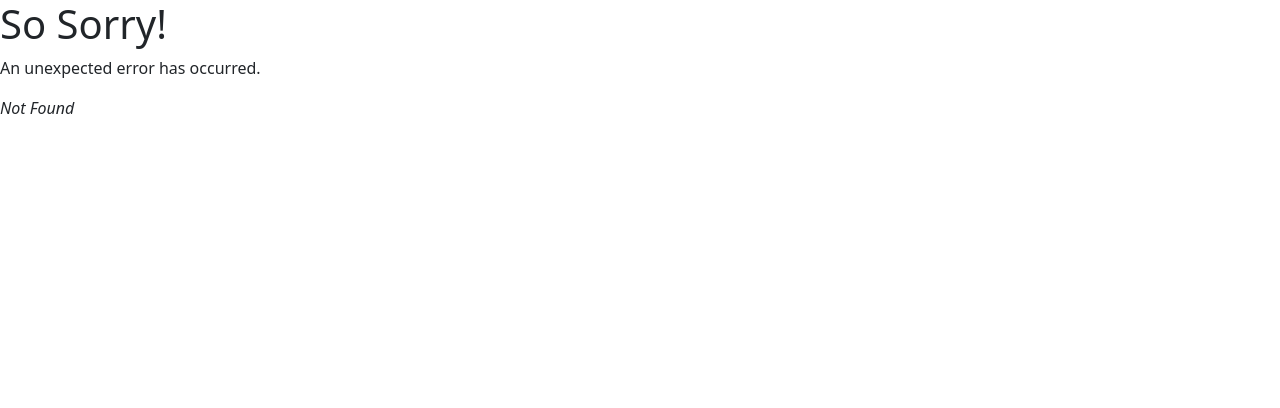
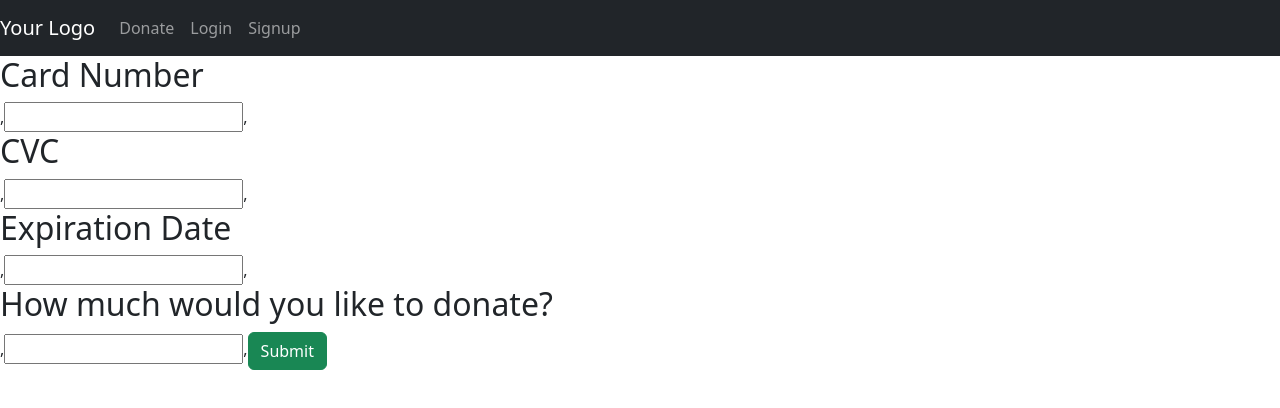
Before and after one commit to ljpeach/Big-City-Jobs, a React (Vite) app in the folder client/: page /donate in a window 1280 px wide. Before the commit this address had no page. Shown: the top 408 px of the page. Built offline with nearby package versions, Linux system fonts and the light colour scheme.

Commit message:
Added new paths to main.jsx, added links to pages in header, added donation page with donation header

```diff
--- a/client/src/components/Header.jsx
+++ b/client/src/components/Header.jsx
@@ -1,28 +1,27 @@
 import React from 'react';
+import { Link } from 'react-router-dom';
 
 const Header = () => {
   return (
     <header className="navbar navbar-expand-lg navbar-dark bg-dark">
-      <a className="navbar-brand" href="#">
+      <Link className="navbar-brand" to="/">
         Your Logo
-      </a>
+      </Link>
 
       <div className="collapse navbar-collapse" id="navbarNav">
         <ul className="navbar-nav ml-auto">
           <li className="nav-item">
-            <a className="nav-link" href="#">
-              Donate
-            </a>
+            <Link className='nav-link' to='donate'>Donate</Link>
           </li>
           <li className="nav-item">
-            <a className="nav-link" href="#">
+            <Link className="nav-link" to="loginsignup">
               Login
-            </a>
+            </Link>
           </li>
           <li className="nav-item">
-            <a className="nav-link" href="#">
+            <Link className="nav-link" to="loginsignup">
               Signup
-            </a>
+            </Link>
           </li>
         </ul>
       </div>
--- /dev/null
+++ b/client/src/pages/DonationPage.jsx
@@ -0,0 +1,11 @@
+import React from 'react'
+import DonationCard from '../components/Donationcard'
+
+export default function DonationPage() {
+
+    return (
+        <div>
+            <DonationCard />
+        </div >
+    );
+}
```
Also changed, not shown: client/src/main.jsx (+21 -1 lines).
